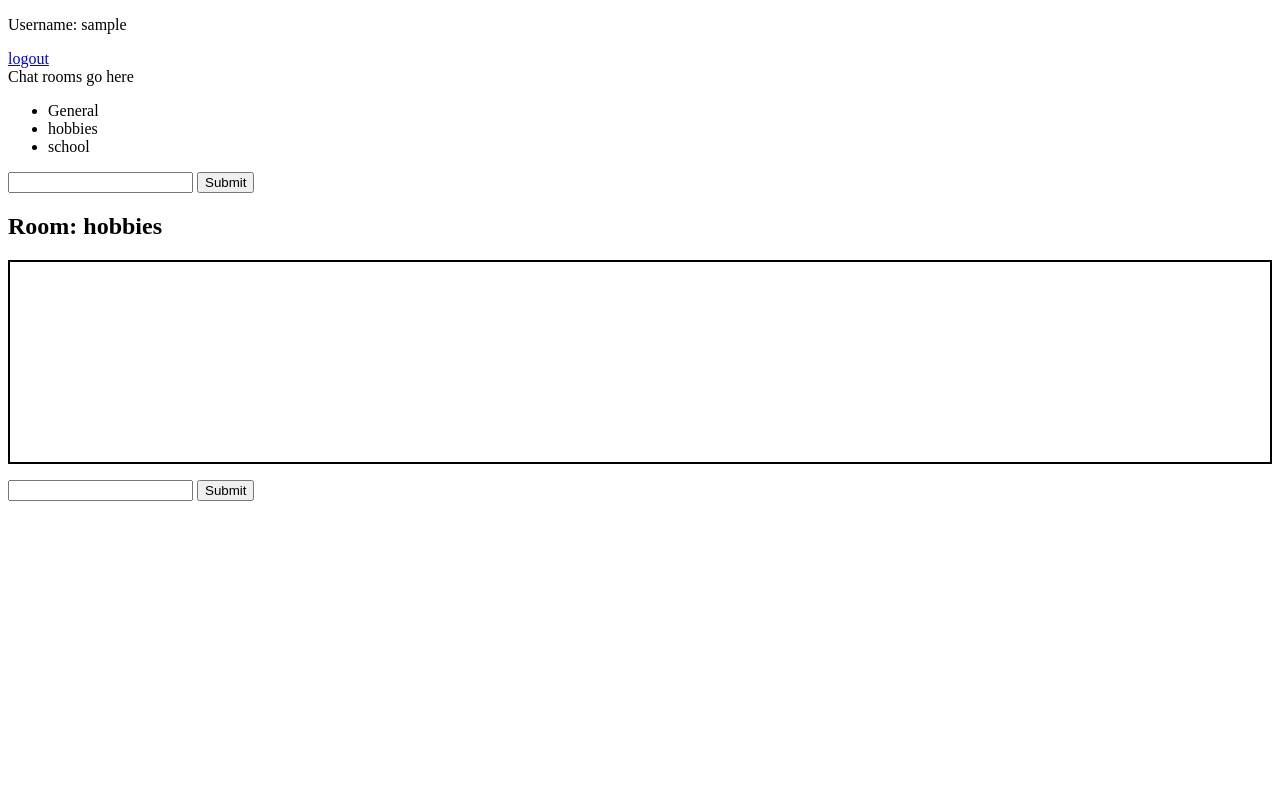
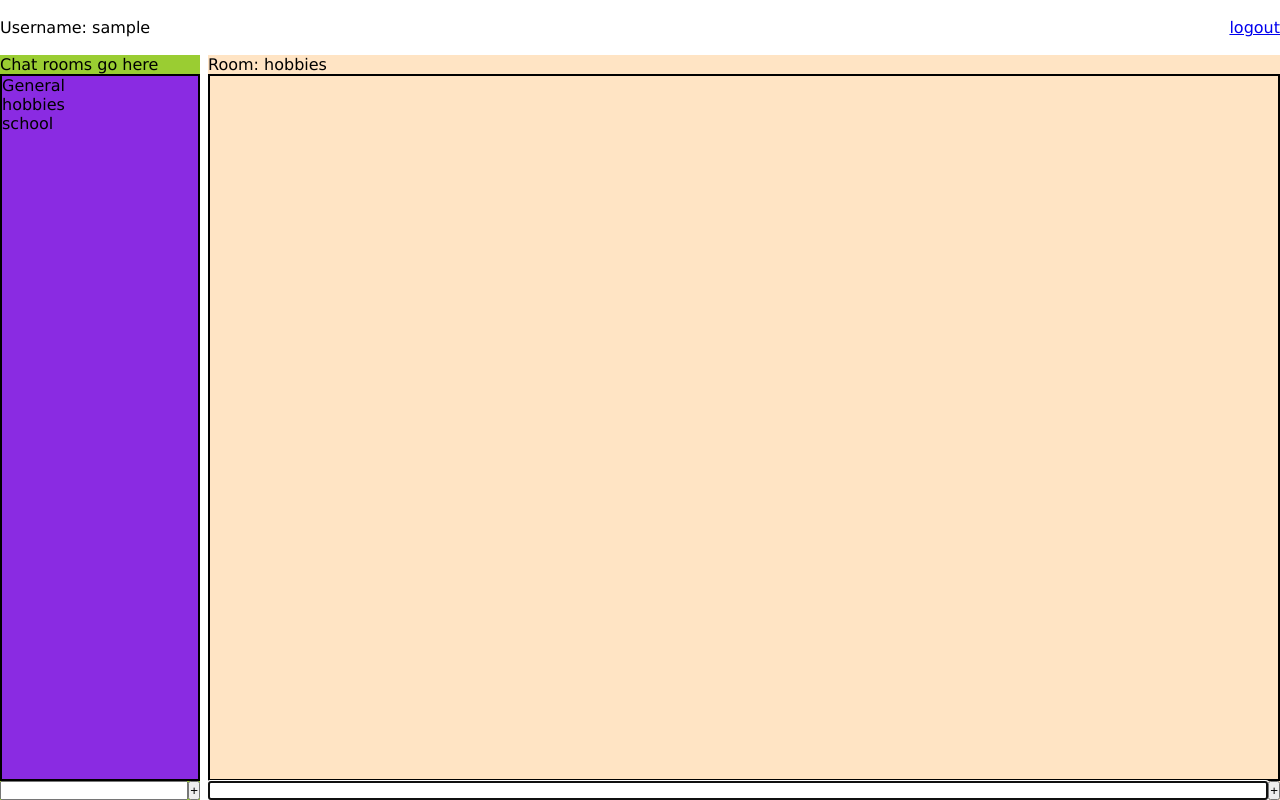
Before and after one commit to tyday/chat, a Flask app: page / in a window 1280 px wide. Run offline with Flask 2, Linux system fonts and the light colour scheme; the visitor is signed in with stand-in values (Sample User, id 1); some libraries are stand-ins or nearby versions.

Commit message:
adjust css

```diff
--- a/static/styles.css
+++ b/static/styles.css
@@ -1,17 +1,21 @@
+*{
+    margin: 0;
+    padding:0;
+}
 #chat_window_list{
     overflow-y: auto;
     height: 200px;
     border: 2px solid;
-    /* display: flex;
-    flex-wrap: wrap;
-    align-content: flex-end; */
+}
+#chat_room_list{
+    border: 2px solid;
 }
 #chat_window_list li{
     min-height: 1rem;
     /* width: 100%; */
 }
 #chat_window_list > :first-child{
-    margin-top: calc(200px - 1rem);
+    margin-top: calc(75vh - 1rem);
 }
 #chat_room_list li:hover{
     font-style: italic;
@@ -19,3 +23,57 @@
 #chat_room_list li{
     cursor: pointer;
 }
+body{
+    font-family: Verdana, Geneva, Tahoma, sans-serif;
+    display: grid;
+    height: 100vh;
+    grid-template-columns: 200px auto;
+    grid-template-rows: 55px auto;
+    grid-template-areas:
+        "nav nav"
+        "rooms chat_box";
+    column-gap: .5rem;
+}
+nav{
+    grid-area: nav;
+    display: flex;
+    justify-content: space-between;
+    align-items: center;
+}
+#chat_rooms{
+    grid-area: rooms;
+    display: flex;
+    flex-direction: column;
+}
+#chat_rooms>*{
+    background-color: yellowgreen;
+    flex: 0 0 1rem;
+}
+#chat_rooms>ul{
+    background-color: blueviolet;
+    flex: 1 0 auto;
+}
+#chat_window{
+    grid-area: chat_box;
+    display: flex;
+    flex-direction: column;
+}
+#chat_window>*{
+    background-color: bisque;
+    flex: 0 0 1rem;
+}
+#chat_window>ul{
+    flex: 1 0 auto;
+}
+form{
+    display: flex;
+}
+form>*{
+    flex: 0 0 auto;
+}
+#room_input{
+    flex: 1 0 auto;
+}
+#chat_input{
+    flex: 1 0 auto;
+}
--- a/templates/index.html
+++ b/templates/index.html
@@ -15,27 +15,27 @@
         <a href="{{ url_for('logout') }}">logout</a>
     </nav>
     <section id="chat_rooms">
-        Chat rooms go here
+        <p>Chat rooms go here</p>
         <ul id="chat_room_list">
             {% for key, value in user_data.chat_rooms.items()  %}
             <li data-index="{{ key }}" onclick="change_room({{ key  }},{{ value  }})">{{ value['name'] }}</li>
             {% endfor %}
         </ul>
-        <form action="" id="room_form" method="GET" autocomplete="off">
+        <form action="" id="room_form" method="POST" autocomplete="off">
             <input type="text" name="room_input" id="room_input">
-            <input type="submit">
+            <input type="submit" value="+">
         </form>
     </section>
     <section id="chat_window" data-room_id="{{ session.chat_room_id }}">
-        <h2 id='room_header'>Room: {{ session.chat_room_name }}</h2>
+        <p id='room_header'>Room: {{ session.chat_room_name }}</p>
         <ul id="chat_window_list" >
             {% for text in user_data.chat_log %}
             <li><strong>{{ text.user_name }}</strong> {{ text.text }}</li>
             {% endfor %}
         </ul>
-        <form action="" id="chat_box" method="GET" autocomplete="off">
-            <input type="text" name="chat_input" id="chat_input">
-            <input type="submit">
+        <form action="" id="chat_box" method="POST" autocomplete="off">
+            <input type="text" name="chat_input" id="chat_input" autofocus>
+            <input type="submit" value="+">
         </form>
     </section>
 
```
